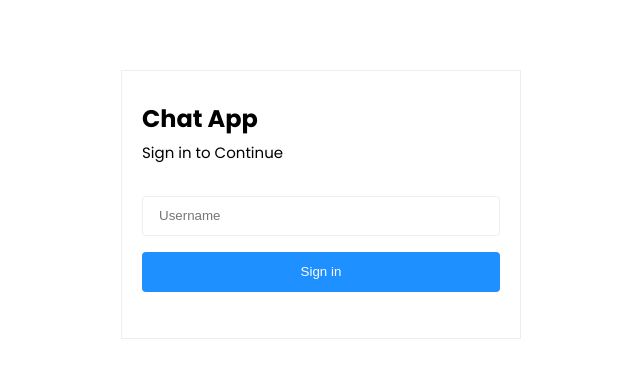
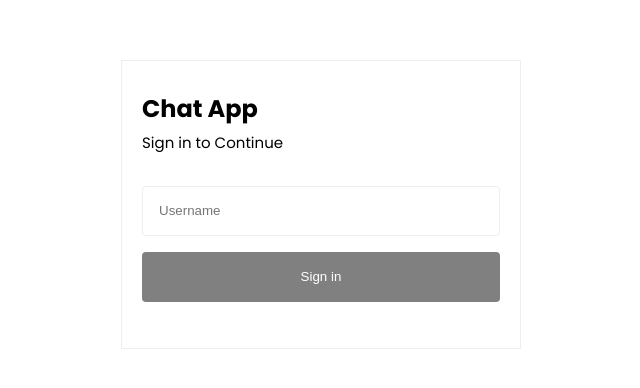
Before and after one commit to obioraigboanusi/react-chat-app, a React (Create React App) app: page / in a window 1280 px wide. Shown: the part 196-584 px from the top of the page, without its empty margins (319-959 px from the left). Built offline with nearby package versions, Linux system fonts and the light colour scheme.

Commit message:
Fix: Disable sign in btn when no test is entered

```diff
--- a/src/pages/SignIn.jsx
+++ b/src/pages/SignIn.jsx
@@ -35,7 +35,9 @@ function SignIn() {
             value={username}
             onChange={(e) => setUsername(e.target.value)}
           />
-          <button type="submit">Sign in</button>
+          <button disabled={!username} type="submit">
+            Sign in
+          </button>
         </form>
       </div>
     </StyledSignInContainer>
@@ -72,7 +74,7 @@ const StyledSignInContainer = styled(Container)`
   }
   input,
   button {
-    height: 40px;
+    height: 50px;
     margin-bottom: 1rem;
     padding-inline: 1rem;
     border-radius: 4px;
@@ -84,6 +86,9 @@ const StyledSignInContainer = styled(Container)`
     &:hover {
       background-color: #145aa0;
     }
+    &:disabled{
+      background-color: #808080;
+    }
   }
 `;
 export default withAuth(SignIn);
```
